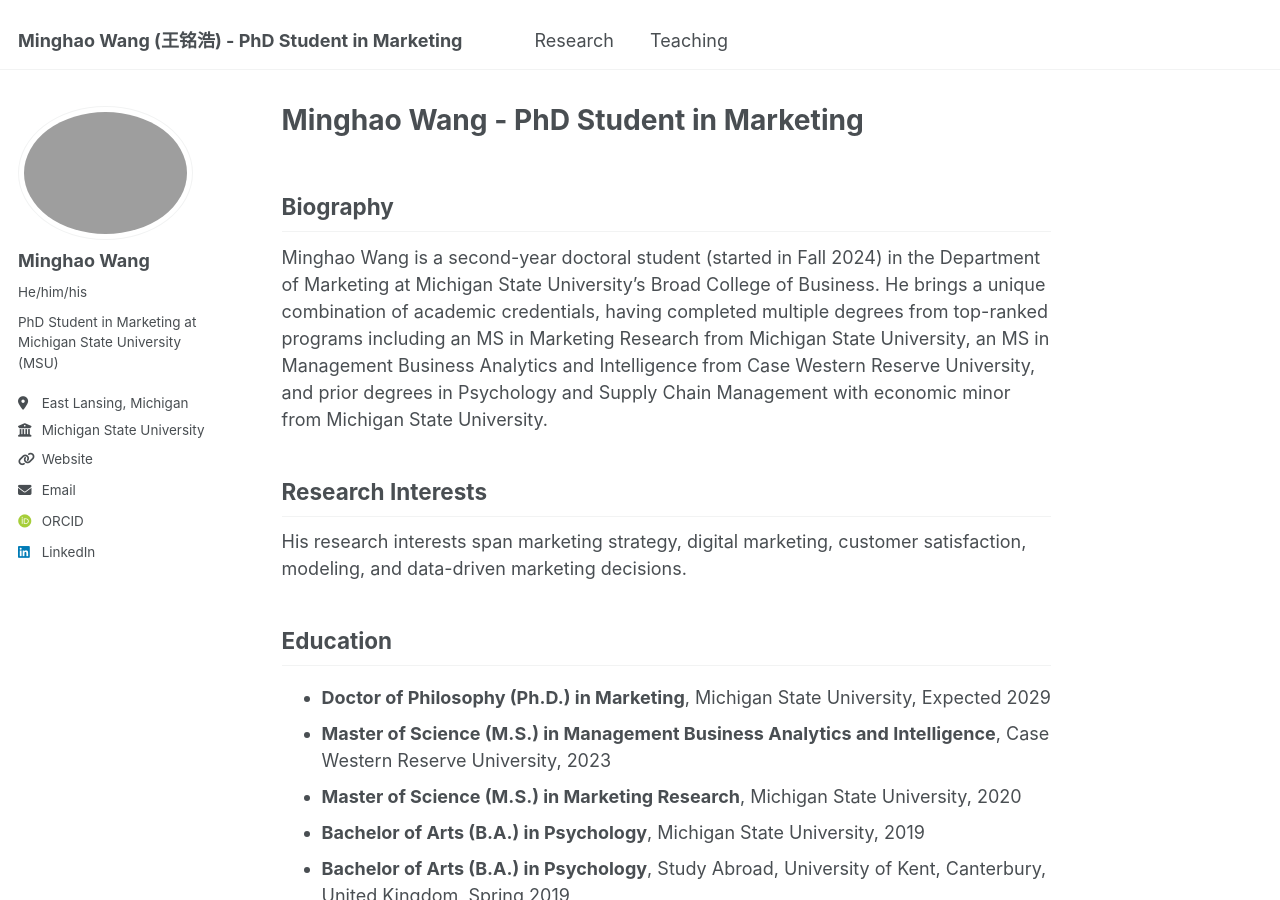
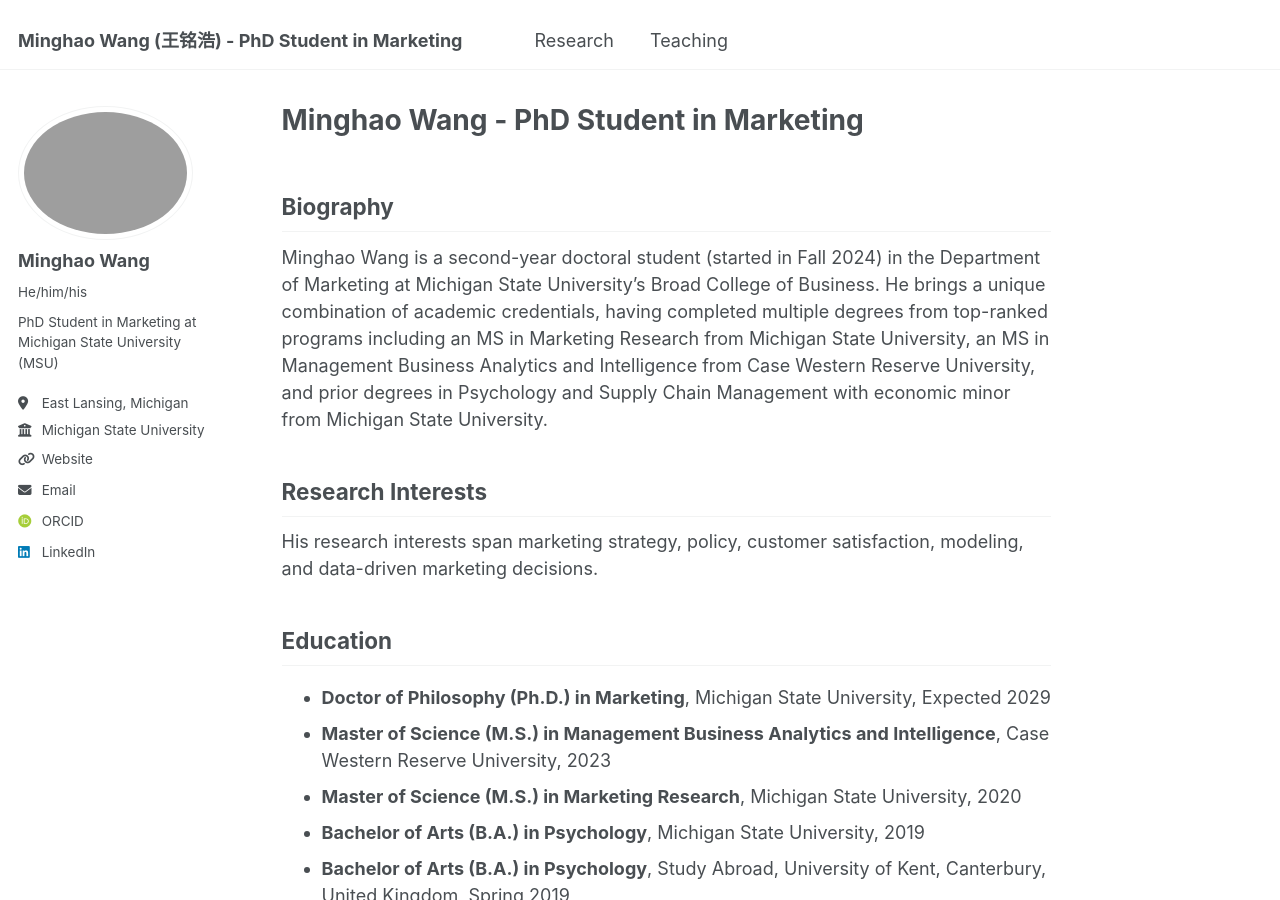
Before and after one commit to minghaowang-research/minghaowang-research.github.io, a Jekyll site: the page built from _pages/about.md, in a window 1280 px wide and 900 px high. Built offline with Jekyll 4.4.1, drawn with Linux system fonts in a browser that asks for light colours; some web fonts are replaced.

Commit message:
Added policy

```diff
--- a/_pages/about.md
+++ b/_pages/about.md
@@ -11,7 +11,7 @@ Minghao Wang is a second-year doctoral student (started in Fall 2024) in the Dep
 He brings a unique combination of academic credentials, having completed multiple degrees from top-ranked programs including an MS in Marketing Research from Michigan State University, an MS in Management Business Analytics and Intelligence from Case Western Reserve University, and prior degrees in Psychology and Supply Chain Management with economic minor from Michigan State University.
 
 ## Research Interests
-His research interests span marketing strategy, digital marketing, customer satisfaction, modeling, and data-driven marketing decisions.
+His research interests span marketing strategy, policy, customer satisfaction, modeling, and data-driven marketing decisions.
 
 ## Education
 * **Doctor of Philosophy (Ph.D.) in Marketing**, Michigan State University, Expected 2029
```
